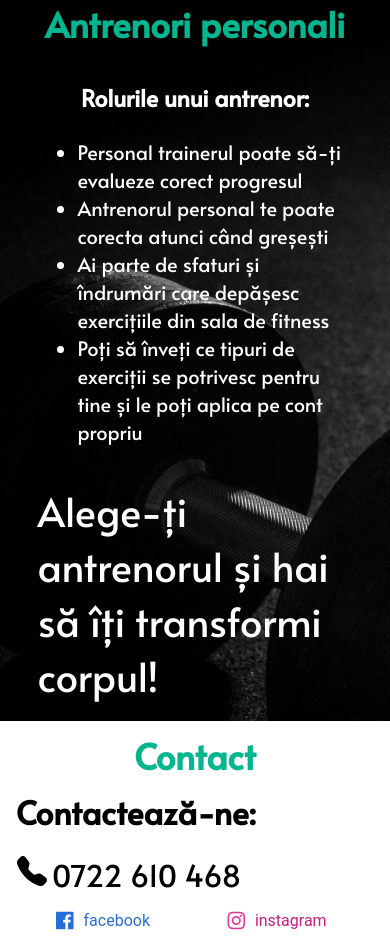
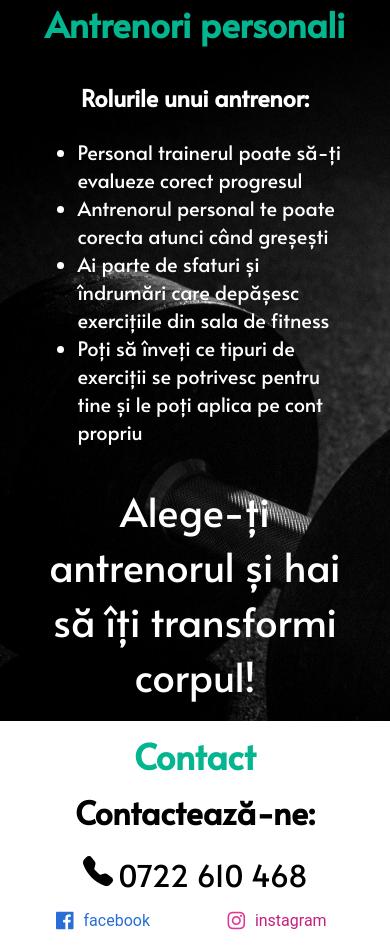
Before and after one commit to cosmingamanusi/crisgym, a PHP site: page / in a window 390 px wide. Shown: the part 1640-2587 px from the top of the page. Run offline with PHP 8.4, Linux system fonts and the light colour scheme; some libraries are stand-ins or nearby versions.

Commit message:
fixed text align on homepage

```diff
--- a/index.html
+++ b/index.html
@@ -87,7 +87,7 @@
           <li>Poți să înveți ce tipuri de exerciții se potrivesc pentru tine și le poți aplica pe cont propriu</li>
         </ul>
       </div>
-      <div class="link-to-trainers flexbox-item">
+      <div class="trainers-outro flexbox-item">
         Alege-ți antrenorul și hai să îți transformi corpul!
       </div>
     </div>
@@ -97,13 +97,16 @@
   <h1 id="contact" class="subtitle">Contact</h1>
   <div class="contact flexbox-container">
     <div class="media flexbox-item">
+      <div class="contact-info">
         <h1>Contactează-ne:</h1>
+        <div class="telefon">
           <svg width="2em" height="2em" viewBox="0 0 16 16" class="bi bi-telephone-fill" fill="currentColor"
             xmlns="http://www.w3.org/2000/svg">
             <path fill-rule="evenodd"
               d="M2.267.98a1.636 1.636 0 0 1 2.448.152l1.681 2.162c.309.396.418.913.296 1.4l-.513 2.053a.636.636 0 0 0 .167.604L8.65 9.654a.636.636 0 0 0 .604.167l2.052-.513a1.636 1.636 0 0 1 1.401.296l2.162 1.681c.777.604.849 1.753.153 2.448l-.97.97c-.693.693-1.73.998-2.697.658a17.47 17.47 0 0 1-6.571-4.144A17.47 17.47 0 0 1 .639 4.646c-.34-.967-.035-2.004.658-2.698l.97-.969z" />
           </svg> <span style="font-size: 30px;">0722 610 468</span>
-      <br>
+        </div>
+      </div>
       <div class="btn__container">
         <a href="https://www.facebook.com/crisgymfitness" class="btn-f">
           <i class="fab fa-facebook"></i>
--- a/resources/style/style.css
+++ b/resources/style/style.css
@@ -267,9 +267,10 @@ box-shadow: 0px 10px 30px rgba(0,0,0,0.10);
     justify-content: center;
   }
 
-  .link-to-trainers{
+  .trainers-outro{
     font-size: 40px;
     color: white;
+    text-align: center;
   }
 
   /*---------------------------------------
@@ -515,6 +516,15 @@ box-shadow: 0px 10px 30px rgba(0,0,0,0.10);
   }
 
   /*---------------------------------------
+    Homepage - Contact
+  ---------------------------------------*/
+  .contact-info{
+  display: flex;
+    flex-direction: column;
+    align-items: center;
+  }
+
+  /*---------------------------------------
     Homepage - Map
   ---------------------------------------*/
   .map{
```
Lines whose indentation alone changed are shown as unchanged.
